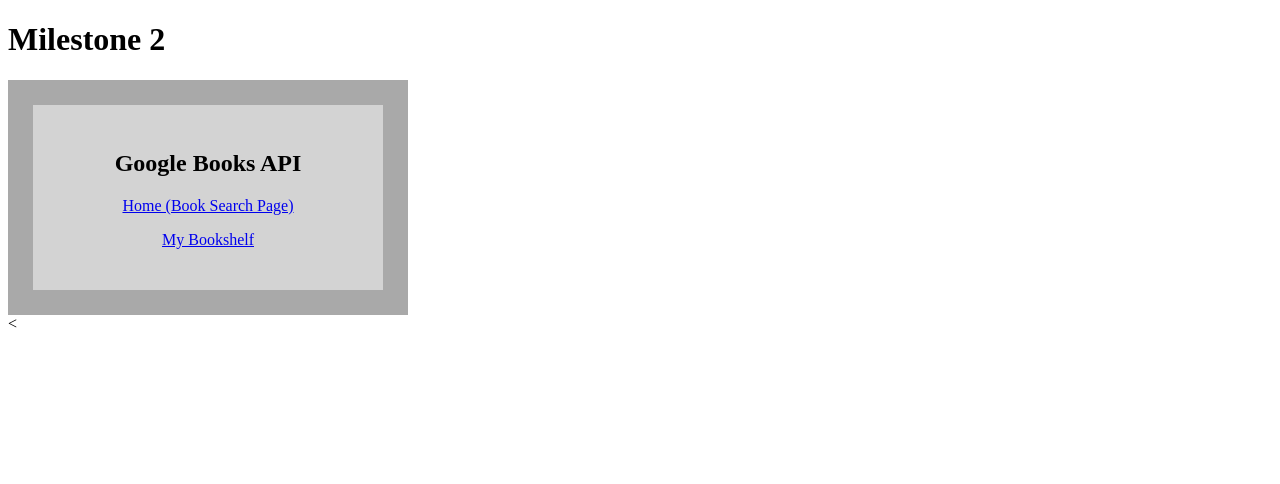
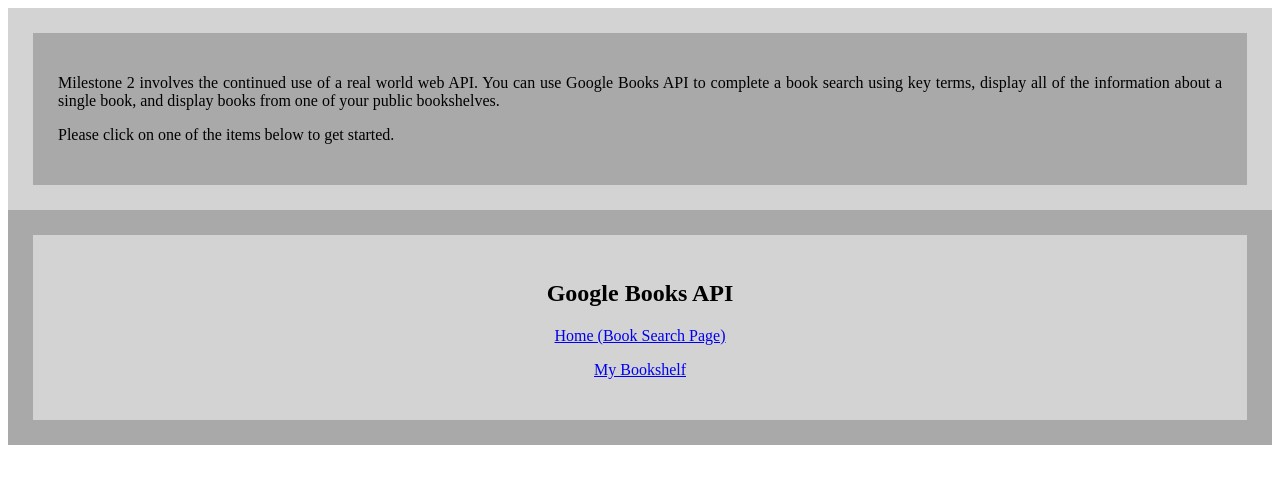
Before and after one commit to ubobbitt/IT4203, a plain HTML site: page milestone2.html in a window 1280 px wide. Drawn offline with Linux system fonts and the light colour scheme.

Commit message:
Add files via upload

```diff
--- a/milestone2.html
+++ b/milestone2.html
@@ -4,8 +4,14 @@
 <title>Milestone #2: Google Books API</title>
 <meta charset="utf-8">
 <style> body {background-color: white;}
-div {background-color: lightgrey;
-     width: 300px;
+#intro {background-color: darkgrey;
+     width: auto;
+	 border: 25px solid lightgrey;
+	 padding: 25px;
+	 margin 25px;
+	 text-align: justify;}
+#api {background-color: lightgrey;
+     width: auto;
 	 border: 25px solid darkgrey;
 	 padding: 25px;
 	 margin 25px;
@@ -13,9 +19,14 @@
 </style>
 </head>
 <body>
-<h1>Milestone 2</h1>
-<div><h2>Google Books API</h2>
+<div id="intro">
+<p>Milestone 2 involves the continued use of a real world web API.  You can use Google
+Books API to complete a book search using key terms, display all of the information
+about a single book, and display books from one of your public bookshelves.</p>
+<p>Please click on one of the items below to get started.</p>
+</div>
+<div id="api"><h2>Google Books API</h2>
 <p><a href="booksearch.html">Home (Book Search Page)</a></p>
 <p><a href="publicbookshelf.html">My Bookshelf</a></p></div>
-<</body>
+</body>
 </html>
```
